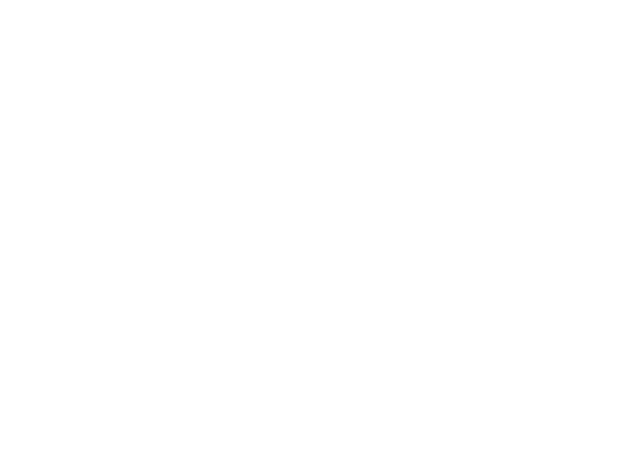
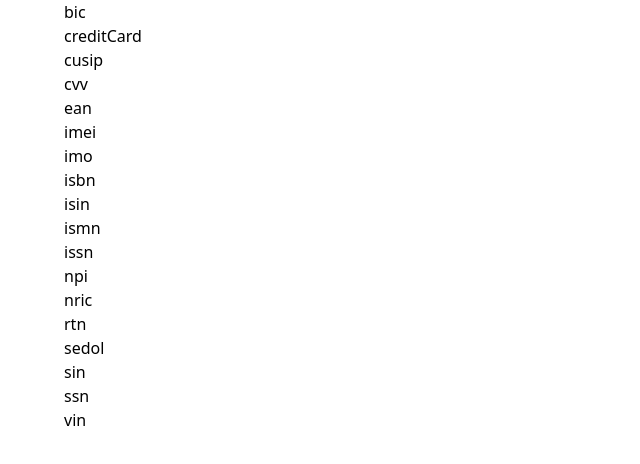
Before and after one commit to xuan2261/fakenumbers.io, a React app: page /numbers in a window 1280 px wide. Shown: the top 464 px of the page, without its empty margins (0-640 px from the left). Built offline with nearby package versions, Linux system fonts and the light colour scheme.

Commit message:
Add listing supported numbers page

```diff
--- a/client/App.tsx
+++ b/client/App.tsx
@@ -4,12 +4,14 @@ import { BrowserRouter as Router, Route, Switch as RouteSwitch } from 'react-rou
 import './index.css';
 
 import HomePage from './pages/HomePage';
+import NumbersPage from './pages/NumbersPage';
 
 const App = () => {
     return (
         <Router>
             <RouteSwitch>
                 <Route exact={true} path='/'><HomePage /></Route>
+                <Route exact={true} path='/numbers'><NumbersPage /></Route>
             </RouteSwitch>
         </Router>
     );
--- /dev/null
+++ b/client/components/NumberCard.tsx
@@ -0,0 +1,15 @@
+import React from 'react';
+
+import NumberType from '../constants/NumberType';
+
+interface NumberCardProps {
+    numberType: NumberType;
+}
+
+const NumberCard: React.FC<NumberCardProps> = ({ numberType }) => {
+    return (
+        <div>{numberType}</div>
+    );
+};
+
+export default NumberCard;
--- a/client/components/SampleCode.tsx
+++ b/client/components/SampleCode.tsx
@@ -13,7 +13,7 @@ const SampleCode: React.FC<SampleCodeProps> = ({ code, fullHeight = false, lang
             ? <></>
             : (
                 <pre
-                    className="hljs"
+                    className="hljs w-full"
                     style={{
                         height: fullHeight ? '100%' : 'auto',
                         lineHeight: 1.5,
--- /dev/null
+++ b/client/constants/NumberType.ts
@@ -0,0 +1,22 @@
+enum NumberType {
+    Bic = 'bic',
+    CreditCard = 'creditCard',
+    Cusip = 'cusip',
+    Cvv = 'cvv',
+    Ean = 'ean',
+    Imei = 'imei',
+    Imo = 'imo',
+    Isbn = 'isbn',
+    Isin = 'isin',
+    Ismn = 'ismn',
+    Issn = 'issn',
+    Npi = 'npi',
+    Nric = 'nric',
+    Rtn = 'rtn',
+    Sedol = 'sedol',
+    Sin = 'sin',
+    Ssn = 'ssn',
+    Vin = 'vin',
+}
+
+export default NumberType;
--- a/client/pages/HomePage.tsx
+++ b/client/pages/HomePage.tsx
@@ -1,6 +1,8 @@
 import React from 'react';
+import { Helmet } from 'react-helmet';
+import { Link } from 'react-router-dom';
 
-import { Helmet } from 'react-helmet';
+import SampleCode from '../components/SampleCode';
 
 const HomePage = () => {
     return (
@@ -9,6 +11,27 @@ const HomePage = () => {
                 <title>Fake Numbers - Generate fake numbers</title>
                 <meta name="description" content="Generate fake numbers" />
             </Helmet>
+            <h1 className="font-bold mt-48 mb-12 text-5xl text-center">Fake a number. Check a number.</h1>
+            <div className="flex flex-column justify-center">
+                <div className="shadow-2xl">
+                    <SampleCode code={`
+import { creditCard } from '@phuocng/fake-numbers';
+
+// Fake a credit card number
+const creditCardNumber = creditCard.fake();
+
+// Check a credit card number
+creditCard.check(creditCardNumber).valid; // true
+`}/>
+                </div>
+
+                <Link
+                    to="/numbers"
+                    className='text-2xl'
+                >
+                    Supported numbers
+                </Link>
+            </div>
         </>
     );
 };
--- /dev/null
+++ b/client/pages/NumbersPage.tsx
@@ -0,0 +1,25 @@
+import React from 'react';
+
+import NumberCard from '../components/NumberCard';
+import NumberType from '../constants/NumberType';
+
+const NumbersPage = () => {
+    const types = Object.values(NumberType);
+
+    return (
+        <div>
+            {
+                types.map((type) => {
+                    return (
+                        <NumberCard
+                            key={type}
+                            numberType={type}
+                        />
+                    );
+                })
+            }
+        </div>
+    );
+};
+
+export default NumbersPage;
```
